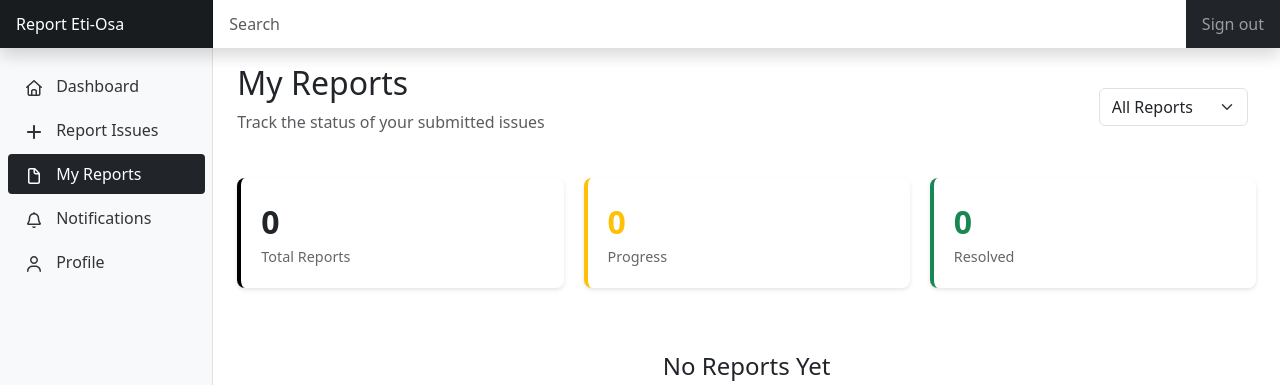
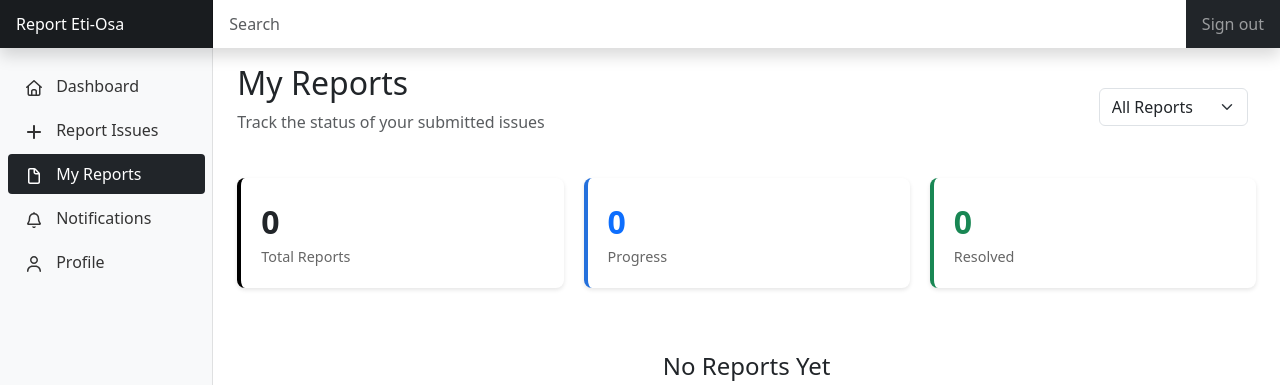
Before and after one commit to nnamdiindu/Report_Eti-Osa, a Flask app: page /my_reports in a window 1280 px wide. Shown: the top 385 px of the page. Run offline with Flask 3, Linux system fonts and the light colour scheme; the visitor is signed in with stand-in values (Sample User, id 1); data that the repository does not hold is empty; some libraries are stand-ins or nearby versions.

Commit message:
Modify user_report.html

```diff
--- a/templates/user_report.html
+++ b/templates/user_report.html
@@ -39,8 +39,8 @@
         <div class="metric-number text-dark">{{ all_reports|length }}</div>
         <div class="metric-label">Total Reports</div>
     </div>
-    <div class="card-metric card-pending">
-        <div class="metric-number text-warning">{{ in_progress_reports|length }}</div>
+    <div class="card-metric card-progress">
+        <div class="metric-number text-primary">{{ in_progress_reports|length }}</div>
         <div class="metric-label">Progress</div>
     </div>
     <div class="card-metric card-resolved">
```
